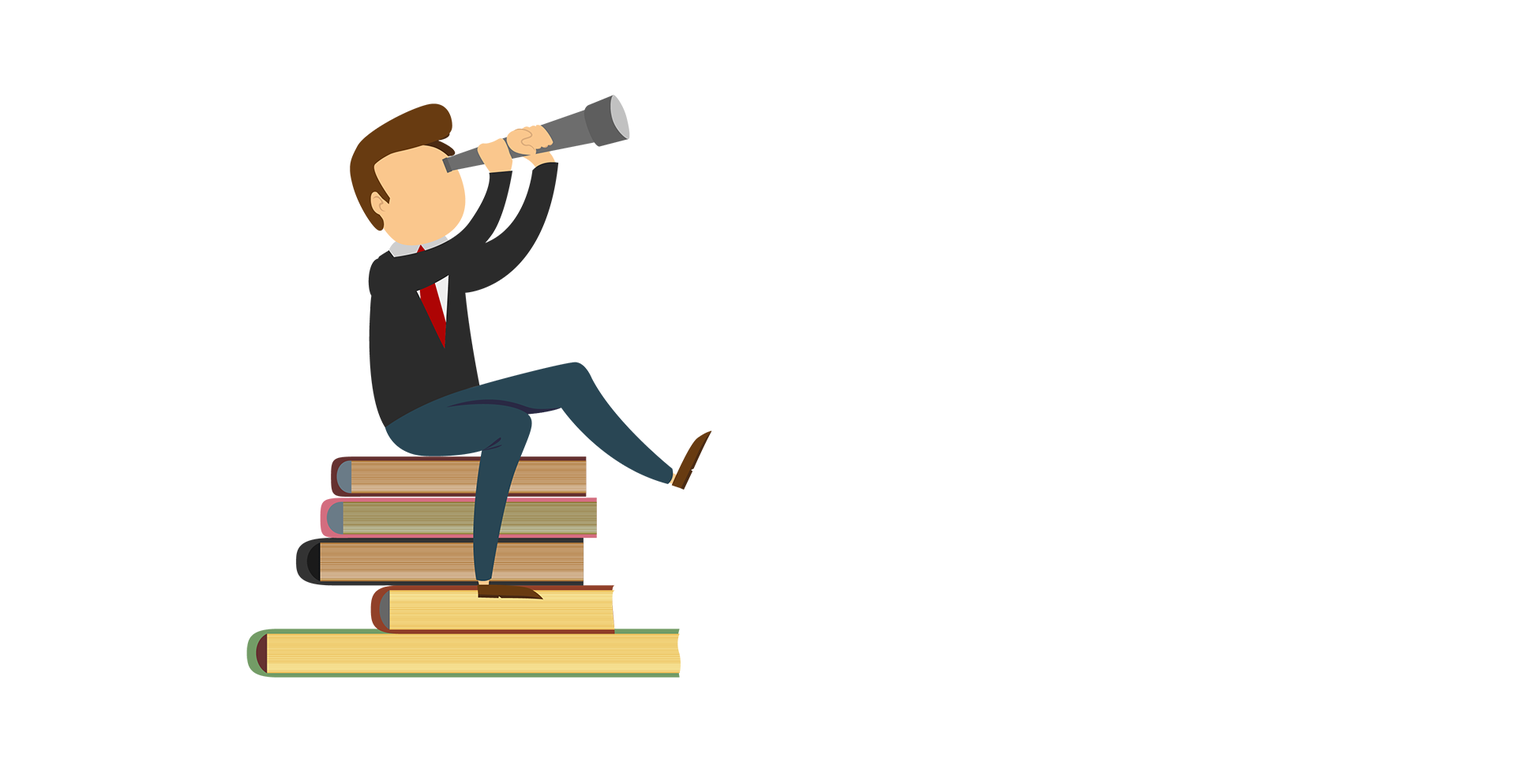
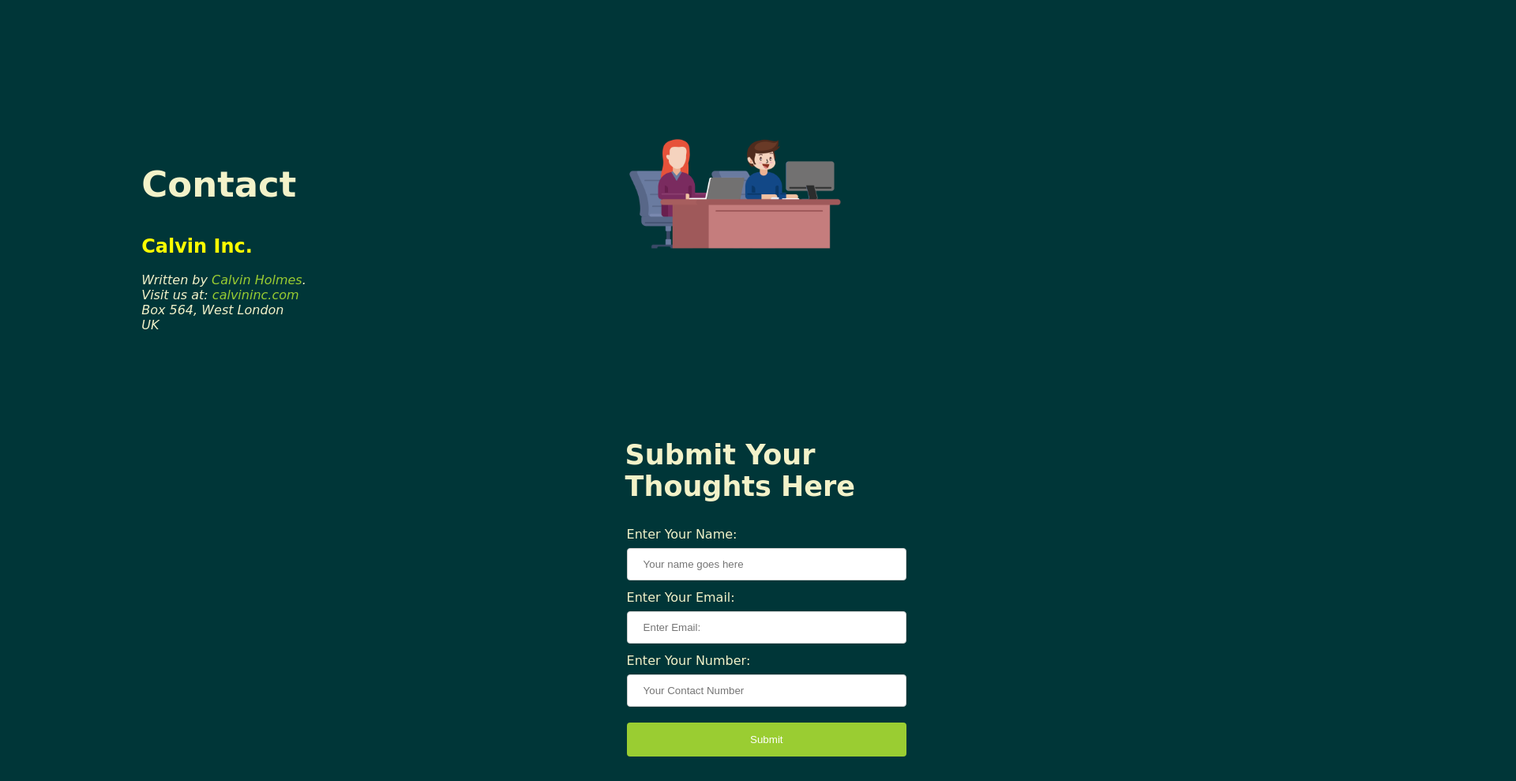
Before and after one commit to nazsakib/practice-portfolio-two, a plain HTML site: page index.html in a window 1280 px wide. Shown: the part 1808-2797 px from the top of the page at 79% size, 1920 px wide, since content can reach past the window. Drawn offline with Linux system fonts and the light colour scheme; a web font is replaced by a local one.

Commit message:
style added

```diff
--- a/style.css
+++ b/style.css
@@ -1,3 +1,150 @@
 body {
   margin: 0;
+  font-family: "Baloo Chettan 2", cursive;
+  background-color: #003638;
+  background-repeat: no-repeat;
+  background-position: cover;
+  color: #f3f2c9;
 }
+.container {
+  width: 80%;
+  margin: auto;
+}
+.header-area {
+  text-align: center;
+  overflow: hidden;
+}
+.header-area img {
+  width: 100px;
+  height: auto;
+  padding-top: 40px;
+  padding-bottom: 60px;
+}
+.header-area h1 {
+  font-size: 55px;
+}
+.header-area h5 {
+  font-size: 20px;
+  letter-spacing: 1.5px;
+}
+.arrow a {
+  text-decoration: none;
+  width: 16px;
+  height: 16px;
+  color: #f3f2c9;
+  padding: 10px;
+  font-size: 16px;
+  border: 1px solid white;
+  border-radius: 50%;
+  display: inline-block;
+}
+.intro-section {
+  overflow: hidden;
+  padding: 100px 0;
+}
+.left-part {
+  float: left;
+  overflow: hidden;
+  width: 35%;
+  padding: 5%;
+}
+.left-part h1 {
+  font-size: 45px;
+}
+.left-part span {
+  color: yellow;
+}
+.right-part {
+  float: right;
+  width: 35%;
+  padding: 5%;
+  overflow: hidden;
+}
+.right-part img {
+  width: 100%;
+  height: auto;
+}
+.sample-section {
+  padding: 100px 0;
+  overflow: hidden;
+}
+.samples {
+  display: flex;
+  flex-wrap: wrap;
+  justify-content: space-evenly;
+}
+.samples img {
+  width: 300px;
+}
+.camera {
+  padding: 20px 0;
+  overflow: hidden;
+}
+.camera .left-part {
+  margin-top: 116px;
+}
+.contact {
+  overflow: hidden;
+}
+.contact .left-part {
+  margin-top: 116px;
+}
+.contact .left-part h2 {
+  color: yellow;
+}
+.contact .left-part a {
+  text-decoration: none;
+  color: yellowgreen;
+  margin-top: 50px;
+}
+.contact .cont {
+  color: yellowgreen;
+}
+
+.form-area {
+  padding: 50px 0;
+  overflow: hidden;
+}
+.form-area div {
+  padding: 2px;
+}
+.form-area label {
+  padding-right: 20px;
+}
+.form-area input[type="text"],
+select {
+  width: 100%;
+  padding: 12px 20px;
+  margin: 8px 0;
+  display: inline-block;
+  border: 1px solid #ccc;
+  border-radius: 4px;
+  box-sizing: border-box;
+}
+.form-area .right-part h1 {
+  font-size: 35px;
+}
+.form-area input[type="submit"] {
+  width: 100%;
+  background-color: yellowgreen;
+  color: white;
+  padding: 14px 20px;
+  margin: 8px 0;
+  border: none;
+  border-radius: 4px;
+  cursor: pointer;
+}
+.form-area .left-part {
+  padding: 60px;
+}
+.form-area .left-part img {
+  width: 100%;
+  height: auto;
+}
+.footer-area {
+  text-align: center;
+}
+.footer-area p {
+  color: yellowgreen;
+  font-size: 18px;
+}
```
